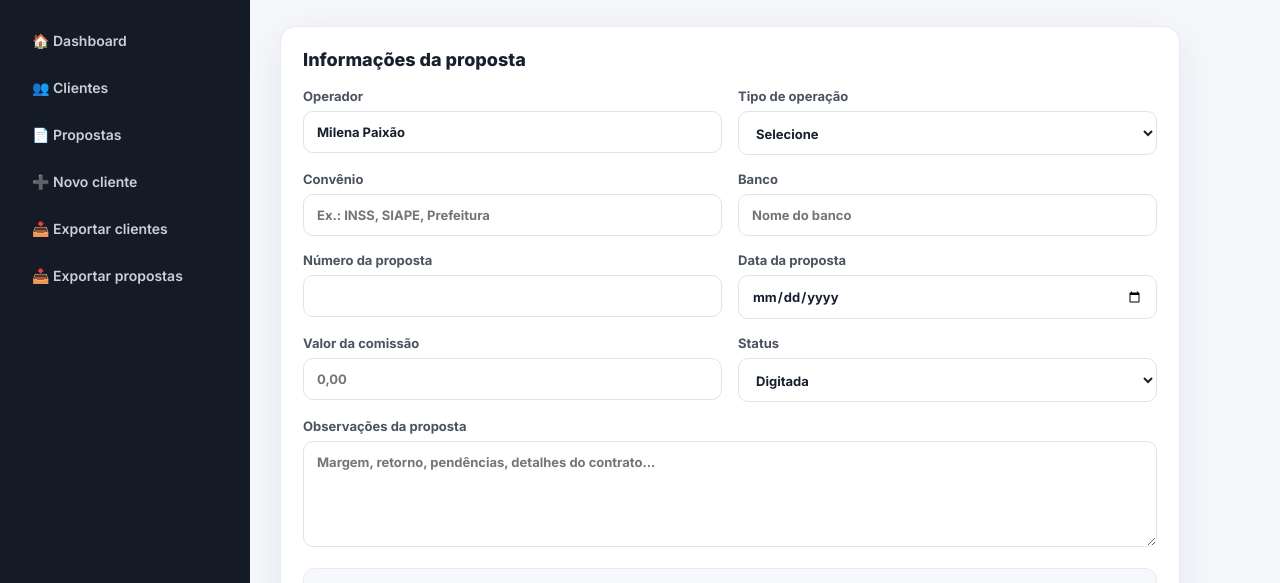
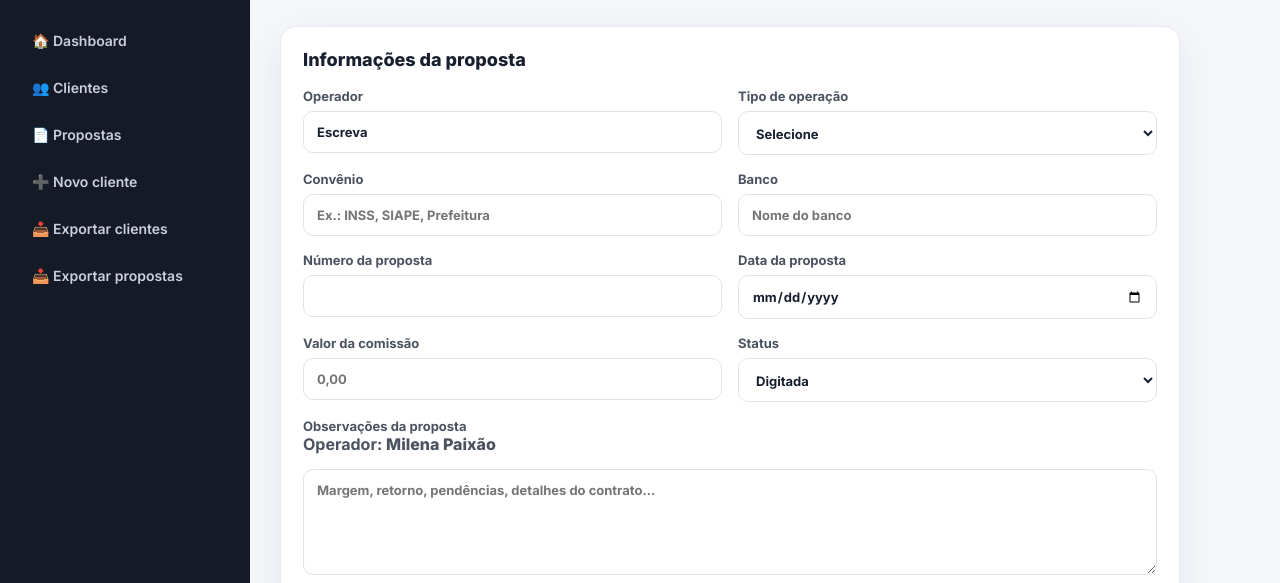
Before and after one commit to jwmister21/smartzen-crm-consignados, a Flask app: template templates/proposal_form.html in a window 1280 px wide. Shown: the part 72-655 px from the top of the page. Run offline with Flask 3, Linux system fonts and the light colour scheme; the template is opened without the code that fills it, so the values that code supplies are empty; data comes from the database, SQL or seed files in the repository.

Commit message:
Update proposal_form.html

```diff
--- a/templates/proposal_form.html
+++ b/templates/proposal_form.html
@@ -6,7 +6,7 @@
 <div class="section-title">Informações da proposta</div>
 <div class="form-grid">
   <label>Operador
-    <input name="operator" value="Milena Paixão" readonly>
+    <input name="operator" value="Escreva">
   </label>
   <label>Tipo de operação
     <select name="operation_type"><option value="">Selecione</option>
@@ -34,8 +34,14 @@
     </select>
   </label>
   <label class="span-2">Observações da proposta
-    <textarea name="notes" rows="5" placeholder="Margem, retorno, pendências, detalhes do contrato...">{{ proposal.notes if proposal else '' }}</textarea>
-  </label>
+
+  <div style="margin-bottom: 8px; font-weight: 700; font-size: 16px;">
+    Operador: <span style="font-weight: 800;">Milena Paixão</span>
+  </div>
+
+  <textarea name="notes" rows="5" placeholder="Margem, retorno, pendências, detalhes do contrato...">{{ proposal.notes if proposal else '' }}</textarea>
+
+ </label>
 </div>
 <div class="client-summary">
   <strong>Dados vinculados automaticamente</strong>
```
